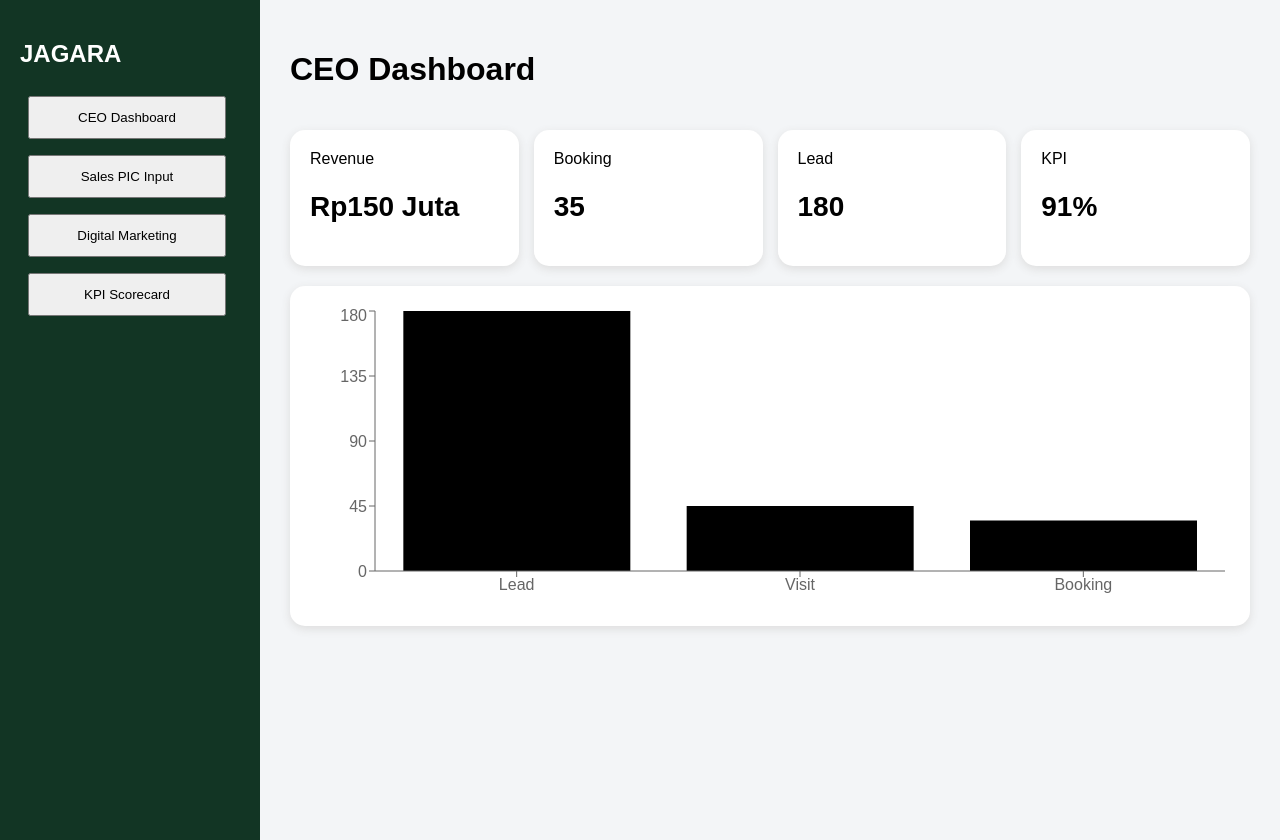
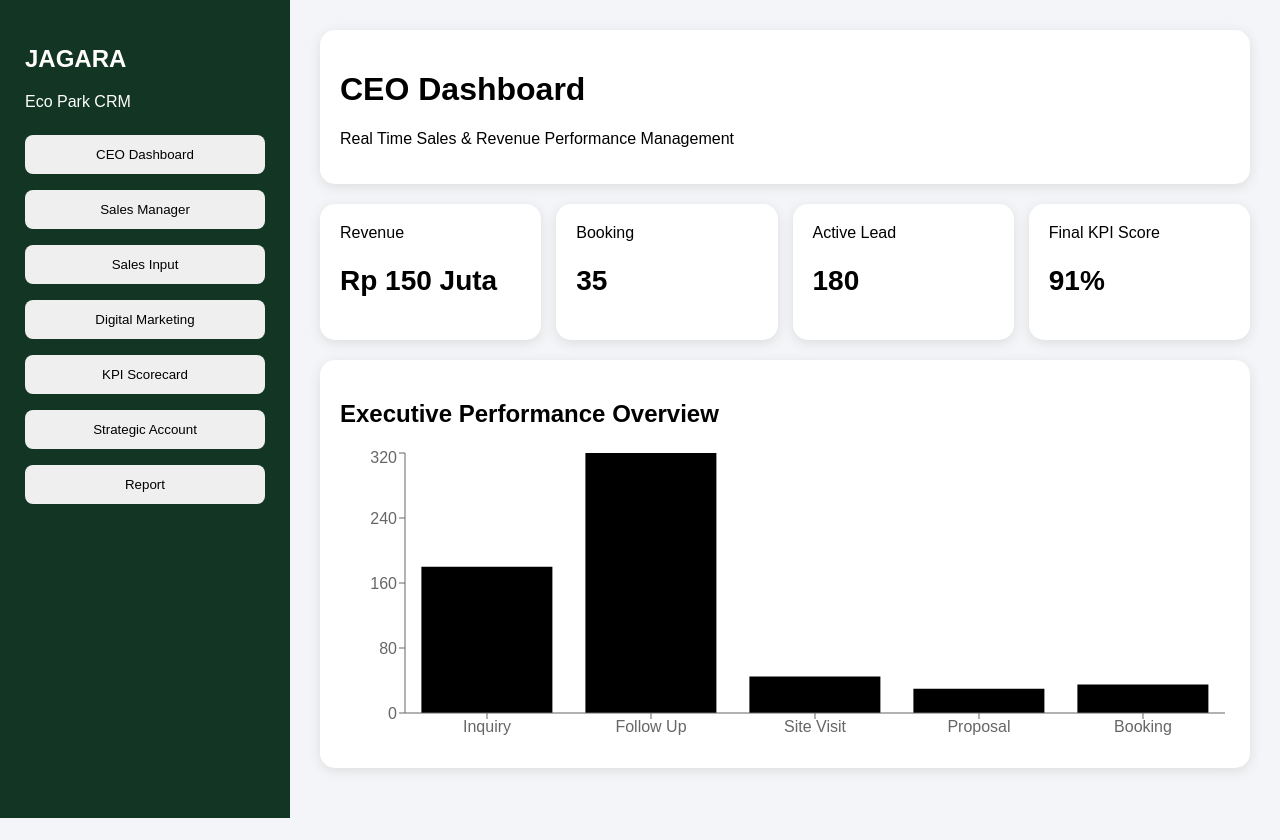
Before and after one commit to warungkitasemua21-cyber/fghr, a React (Vite) app: page / in a window 1280 px wide. After the commit the page ends 818 px from the top, so only its background shows below. Built offline with nearby package versions, Linux system fonts and the light colour scheme.

Commit message:
Add files via upload

```diff
--- a/index.html
+++ b/index.html
@@ -1 +1,2 @@
-<div id="root"></div><script type="module" src="/src/main.jsx"></script>
+<div id="root"></div>
+<script type="module" src="/src/main.jsx"></script>
--- a/src/main.jsx
+++ b/src/main.jsx
@@ -1,47 +1,112 @@
-import React,{useState} from 'react';
-import {createRoot} from 'react-dom/client';
-import {BarChart,Bar,XAxis,YAxis,Tooltip,ResponsiveContainer} from 'recharts';
-import './style.css';
+import React,{useState} from "react";
+import {createRoot} from "react-dom/client";
+import {BarChart,Bar,XAxis,YAxis,Tooltip,ResponsiveContainer,PieChart,Pie} from "recharts";
+import "./style.css";
 
-const data=[{name:'Lead',value:180},{name:'Visit',value:45},{name:'Booking',value:35}];
+const kpi=[
+["Revenue","Rp 150 Juta"],
+["Booking","35"],
+["Active Lead","180"],
+["Final KPI Score","91%"]
+];
+
+const funnel=[
+{name:"Inquiry",value:180},
+{name:"Follow Up",value:320},
+{name:"Site Visit",value:45},
+{name:"Proposal",value:30},
+{name:"Booking",value:35}
+];
+
+const sales=[
+{name:"Sales A",value:92},
+{name:"Sales B",value:86},
+{name:"Sales C",value:78}
+];
 
 function App(){
-const [page,setPage]=useState('CEO Dashboard');
-return <div className="app">
+const [menu,setMenu]=useState("CEO Dashboard");
+
+return <div className="layout">
 <aside>
 <h1>JAGARA</h1>
-<button onClick={()=>setPage('CEO Dashboard')}>CEO Dashboard</button>
-<button onClick={()=>setPage('Sales Input')}>Sales PIC Input</button>
-<button onClick={()=>setPage('Digital Marketing')}>Digital Marketing</button>
-<button onClick={()=>setPage('KPI Scorecard')}>KPI Scorecard</button>
+<p>Eco Park CRM</p>
+{["CEO Dashboard","Sales Manager","Sales Input","Digital Marketing","KPI Scorecard","Strategic Account","Report"].map(x=>
+<button onClick={()=>setMenu(x)}>{x}</button>)}
 </aside>
+
 <main>
-<h1>{page}</h1>
+<header>
+<h1>{menu}</h1>
+<p>Real Time Sales & Revenue Performance Management</p>
+</header>
+
 <div className="cards">
-<div className="card">Revenue<h2>Rp150 Juta</h2></div>
-<div className="card">Booking<h2>35</h2></div>
-<div className="card">Lead<h2>180</h2></div>
-<div className="card">KPI<h2>91%</h2></div>
+{kpi.map(x=><div className="card"><span>{x[0]}</span><h2>{x[1]}</h2></div>)}
 </div>
+
+{menu==="CEO Dashboard" &&
 <div className="panel">
-<ResponsiveContainer width="100%" height={300}>
-<BarChart data={data}><XAxis dataKey="name"/><YAxis/><Tooltip/><Bar dataKey="value"/></BarChart>
+<h2>Executive Performance Overview</h2>
+<ResponsiveContainer height={300}>
+<BarChart data={funnel}><XAxis dataKey="name"/><YAxis/><Tooltip/><Bar dataKey="value"/></BarChart>
 </ResponsiveContainer>
 </div>
-{page==='Sales Input'&&<div className="panel">
-<h2>Input Aktivitas Sales Harian</h2>
-<input placeholder="Nama Sales"/><input placeholder="Customer"/>
-<input placeholder="Follow Up"/><input placeholder="Revenue"/>
-<button>Simpan</button>
-</div>}
-{page==='Digital Marketing'&&<div className="panel">
+}
+
+{menu==="Sales Input" &&
+<div className="panel">
+<h2>Daily Sales Activity Input</h2>
+<form>
+<input placeholder="Nama Sales"/>
+<input placeholder="Customer"/>
+<select><option>Corporate</option><option>School</option><option>Family</option></select>
+<input placeholder="Aktivitas"/>
+<input placeholder="Potential Revenue"/>
+<button>Simpan Data</button>
+</form>
+<h3>History Activity</h3>
+<table><tr><th>Sales</th><th>Customer</th><th>Status</th><th>Revenue</th></tr>
+<tr><td>Sales A</td><td>PT ABC</td><td>Proposal</td><td>20 Juta</td></tr></table>
+</div>
+}
+
+{menu==="Sales Manager" &&
+<div className="panel">
+<h2>Team Performance Ranking</h2>
+<ResponsiveContainer height={250}>
+<BarChart data={sales}><XAxis dataKey="name"/><YAxis/><Tooltip/><Bar dataKey="value"/></BarChart>
+</ResponsiveContainer>
+</div>
+}
+
+{menu==="Digital Marketing" &&
+<div className="panel">
 <h2>Digital Marketing Control</h2>
-<p>Content | Reach | Engagement | WhatsApp Lead | Conversion</p>
-</div>}
-{page==='KPI Scorecard'&&<div className="panel">
-<h2>KPI Score</h2>
-<p>Sales Activity 40%</p><p>Sales Result 35%</p><p>Digital Marketing 25%</p>
-<h2>Final Score 91%</h2>
-</div>}
-</main></div>}
-createRoot(document.getElementById('root')).render(<App/>);
+<div className="cards">
+<div className="card">Content<h2>30</h2></div>
+<div className="card">Reach<h2>100K</h2></div>
+<div className="card">WA Lead<h2>150</h2></div>
+<div className="card">Conversion<h2>25%</h2></div>
+</div>
+</div>
+}
+
+{menu==="KPI Scorecard" &&
+<div className="panel">
+<h2>KPI Score Engine</h2>
+<table>
+<tr><th>Kategori</th><th>Bobot</th><th>Score</th></tr>
+<tr><td>Sales Activity</td><td>40%</td><td>95%</td></tr>
+<tr><td>Sales Result</td><td>35%</td><td>90%</td></tr>
+<tr><td>Digital Marketing</td><td>25%</td><td>88%</td></tr>
+</table>
+<h1>Final Score:91%</h1>
+</div>
+}
+
+</main>
+</div>
+}
+
+createRoot(document.getElementById("root")).render(<App/>);
--- a/src/style.css
+++ b/src/style.css
@@ -1 +1 @@
-body{margin:0;font-family:Arial;background:#f3f5f7}.app{display:flex}.app aside{width:220px;background:#123524;color:white;min-height:100vh;padding:20px}.app button{padding:12px;margin:8px;width:90%}main{padding:30px;flex:1}.cards{display:grid;grid-template-columns:repeat(4,1fr);gap:15px}.card,.panel{background:white;padding:20px;border-radius:15px;margin-top:20px;box-shadow:0 3px 10px #ddd}.card h2{font-size:28px}
+body{margin:0;font-family:Arial;background:#f3f5f8}.layout{display:flex;min-height:100vh}aside{width:240px;background:#123524;color:white;padding:25px}aside button{width:100%;padding:12px;margin:8px 0;border-radius:8px;border:0}main{padding:30px;flex:1}header,.panel,.card{background:white;border-radius:15px;padding:20px;margin-bottom:20px;box-shadow:0 3px 12px #ddd}.cards{display:grid;grid-template-columns:repeat(4,1fr);gap:15px}.card h2{font-size:28px}input,select{padding:12px;margin:5px}table{width:100%;border-collapse:collapse}td,th{padding:12px;border-bottom:1px solid #ddd}
```
Also changed, not shown: package.json (+6 -1 lines), 1 other file (tests, documents, lock files or other folders).
